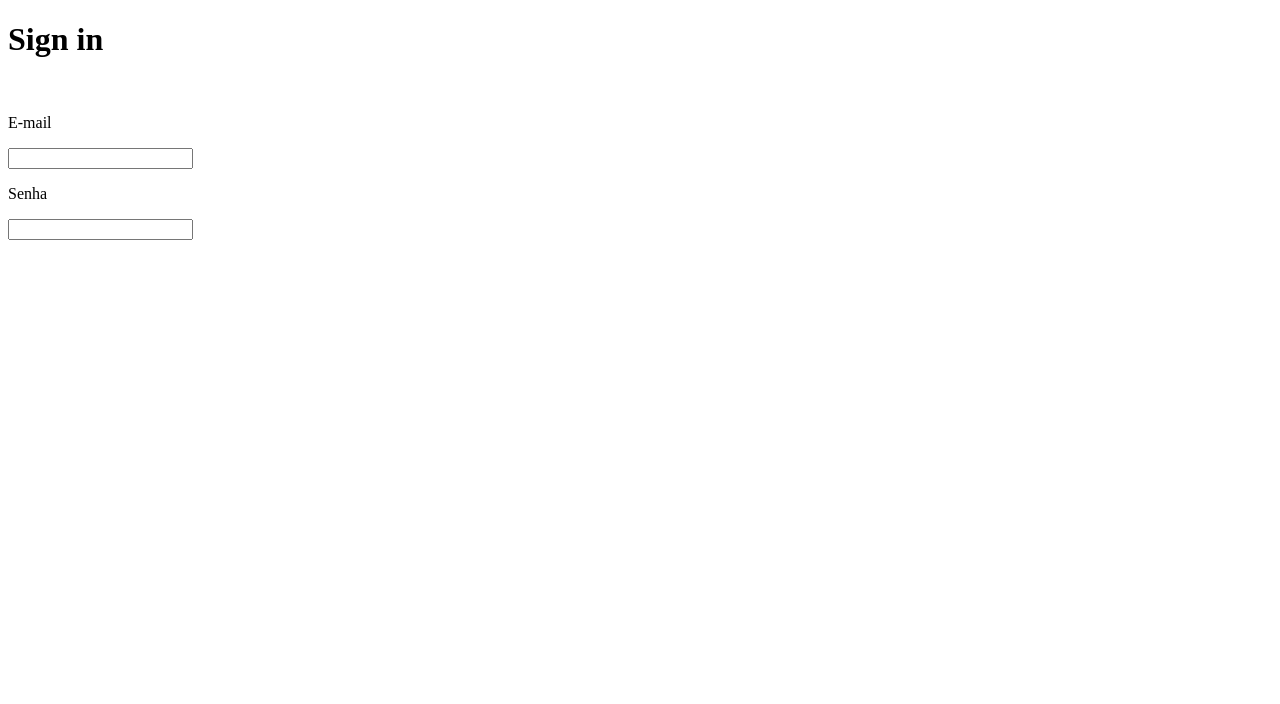
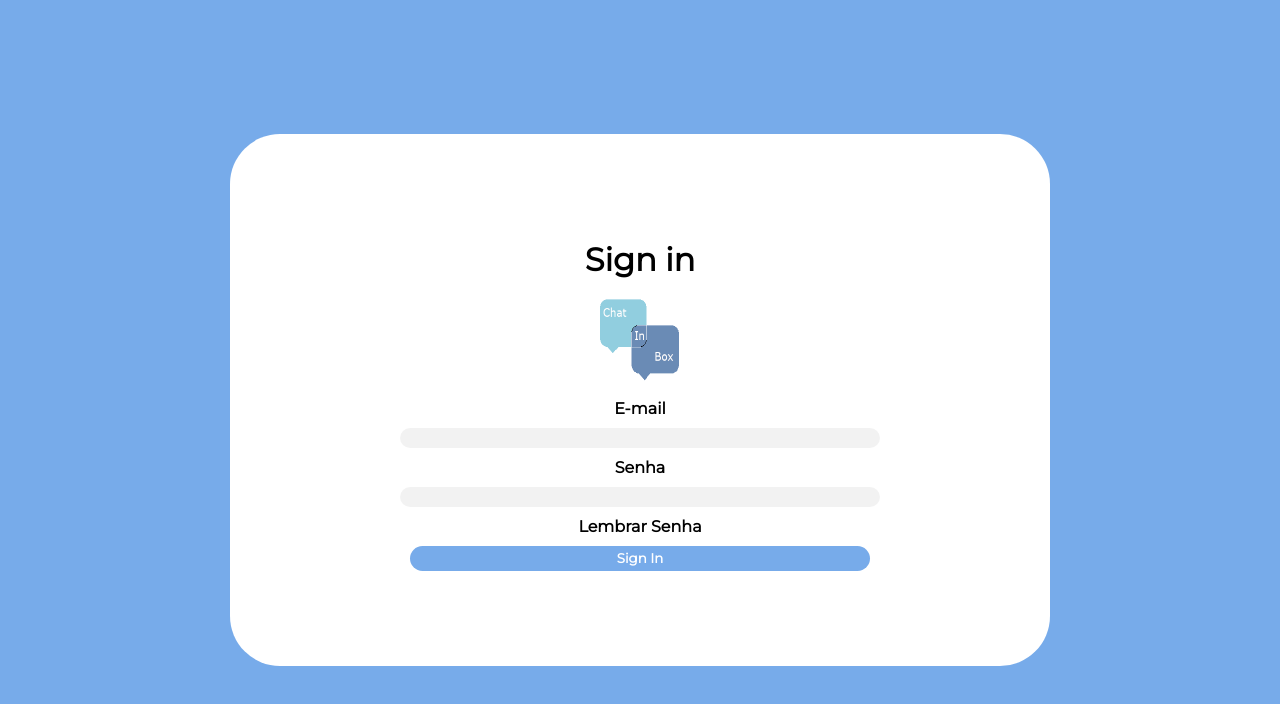
Before and after one commit to github-cso/social-media, a website: page src/index.html in a window 1280 px wide. Drawn offline with Linux system fonts and the light colour scheme.

Commit message:
pagina de signIn concluida

```diff
--- /dev/null
+++ b/src/css/main.css
@@ -0,0 +1,12 @@
+@import url('https://fonts.googleapis.com/css?family=Montserrat');
+
+* {
+    margin: 0;
+    padding: 0;
+    font-family: 'Montserrat', sans-serif;
+    outline: none;
+}
+img{
+    height: 100%;
+    width: 100%;
+}
--- /dev/null
+++ b/src/css/signIn.css
@@ -0,0 +1,69 @@
+.conteudo{
+    width: 100%;
+    height: 100vh;
+    display: flex;
+    flex-flow: column;
+    justify-content: center;
+    align-items: center;
+}
+.sign-in {
+    margin: 10px;
+}
+
+.logo{
+    height: 100px;
+    width: 100px;
+    clip-path: circle(68.0% at 50% 50%);
+    margin-bottom: 10px;
+}
+
+.input {
+    height: 20px;
+    border-radius: 50px;
+    border: none;
+    background-color: rgba(0, 0, 0, .05);
+    margin-bottom: 10px;
+    width: 60%;
+    padding-left: 10px;
+    padding-right: 10px;
+}
+
+.label{
+    font-weight: bolder;
+    margin-bottom: 10px;
+}
+
+#btn-sign-in{
+    height: 25px;
+    border: none;
+    width: 60%;
+    background-color: #77abea;
+    color: #fff;
+    font-weight: bolder;
+    border-radius: 50px;
+}
+
+a{
+    text-decoration: none;
+    color: black;
+    font-weight: bolder;
+    margin-bottom: 10px;
+}
+
+@media only screen and (min-width:400px){
+    main {
+        height: 100vh;
+        width: 100%;
+        display: flex;
+        justify-content: space-around;
+        background-color: #77abea;
+        align-items: center;
+    }
+    .conteudo{
+        width: 60%;
+        height: 60%;
+        background-color: #fff;
+        border-radius: 50px;
+        padding: 2%;
+    }
+}
--- a/src/index.html
+++ b/src/index.html
@@ -6,18 +6,27 @@
     <meta name="viewport" content="width=device-width, initial-scale=1.0">
     <meta http-equiv="X-UA-Compatible" content="ie=edge">
     <title>Sign In</title>
+    <link rel="stylesheet" href="./css/main.css">
+    <link rel="stylesheet" href="./css/signIn.css">
 </head>
 
 <body>
-    <h1 class="sign-in">Sign in</h1>
+    <main >
+        <div class="conteudo">
+            <h1 class="sign-in">Sign in</h1>
 
-    <img class="logo" src="" alt="">
+            <figure class="logo"><img src="./assets/icones/logo.png"></figure>
 
-    <p class="label">E-mail</p>
-    <input name="email" type="text"/>
+            <p class="label">E-mail</p>
+            <input class="input" name="email" type="email"/>
 
-    <p class="label">Senha</p>
-    <input name="senha" type="text"/>
+            <p class="label">Senha</p>
+            <input class="input" name="senha" type="password"/>
+            <a href="" ><p >Lembrar Senha</p></a>
 
+            <button id="btn-sign-in" onclick="tratarClick()">Sign In</button>
+        </div>
+    </main>
+    <script src="./scripts/index.js"></script>
 </body>
 </html>
--- /dev/null
+++ b/src/scripts/index.js
@@ -0,0 +1,3 @@
+function tratarClick(){
+    console.log("qualquer coisa so pra testar")
+}
```
Also changed, not shown: src/assets/icones/logo.png (added).
